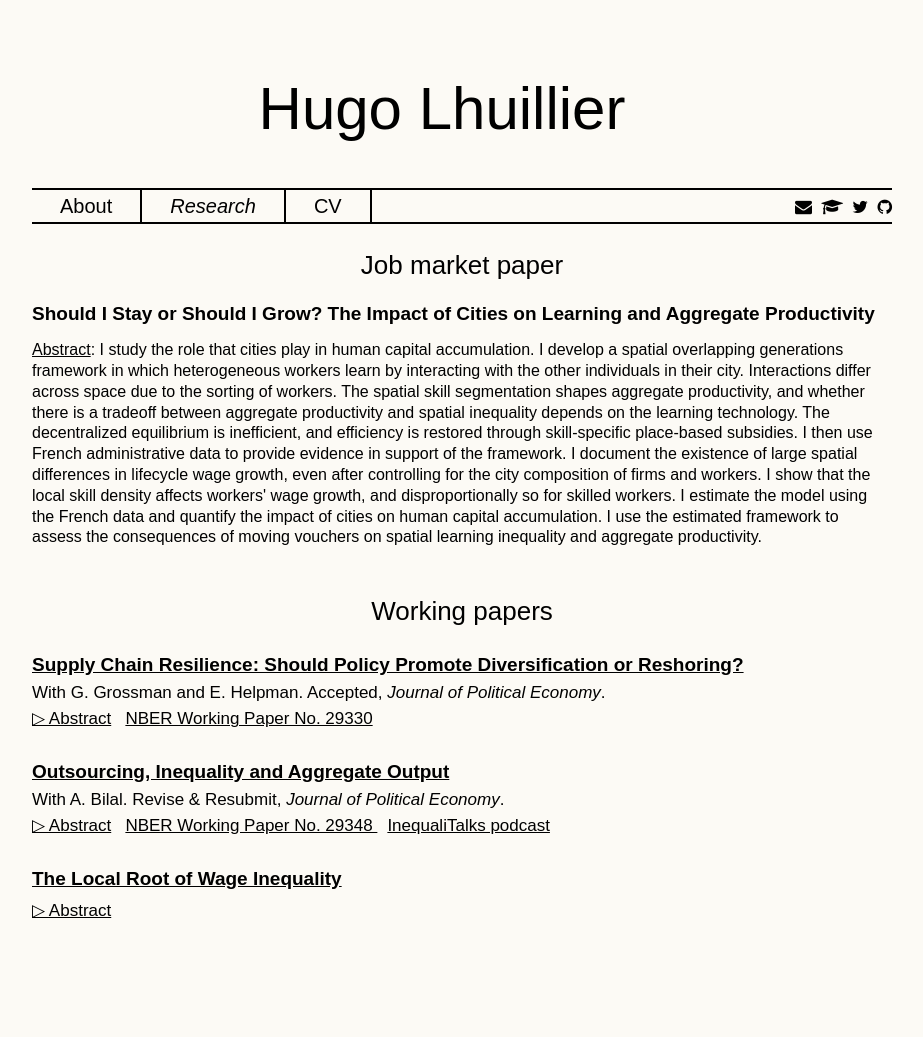
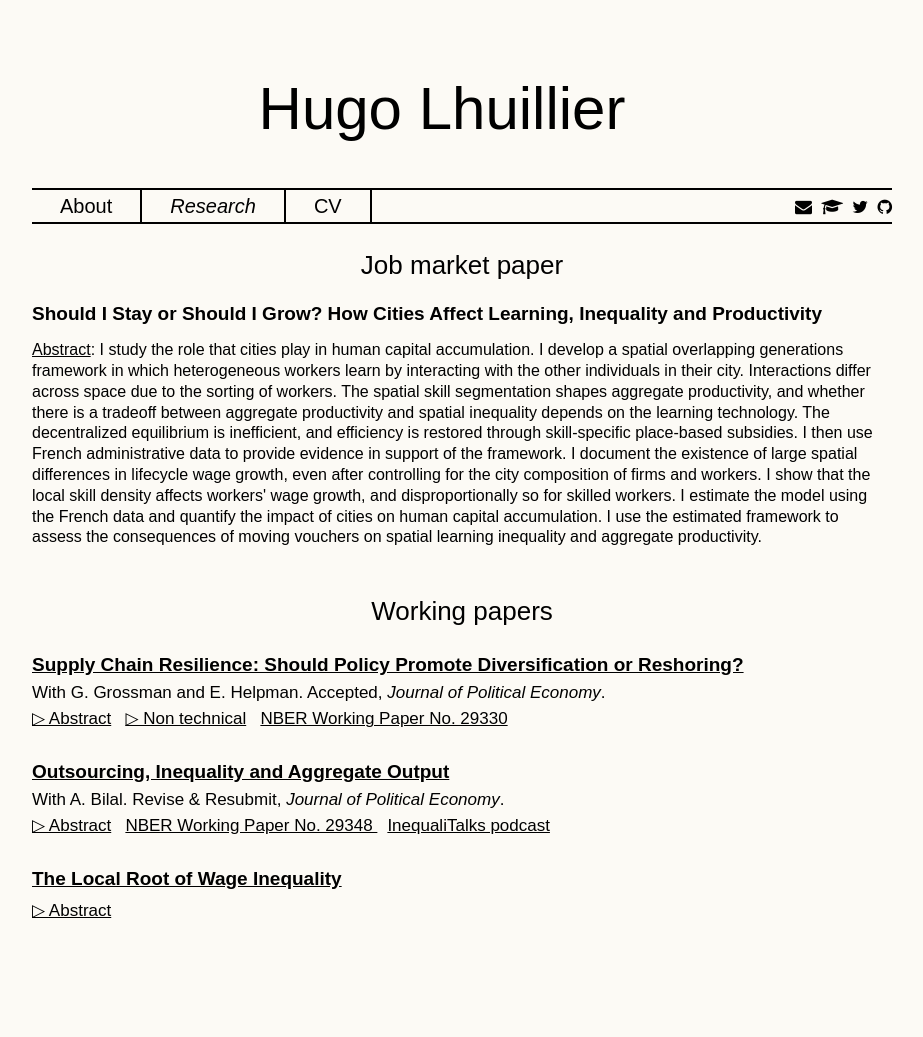
Before and after one commit to HugoLhuillier/hugolhuillier.github.io, a Jekyll site: the page built from research.html, in a window 1280 px wide. Shown: the whole page, without its empty margins (178-1101 px from the left). Built offline with Jekyll 4.4.1, drawn with Linux system fonts in a browser that asks for light colours; nearby versions of some CDN libraries; comment, search, counter and statistics services are not loaded.

Commit message:
:recycle: new title for JMP

```diff
--- a/research.html
+++ b/research.html
@@ -7,7 +7,7 @@ layout: default
 <!-- <br> -->
 <h2>  Job market paper  </h2>
 
-<h4>Should I Stay or Should I Grow? The Impact of Cities on Learning and Aggregate Productivity</h4></p>
+<h4>Should I Stay or Should I Grow? How Cities Affect Learning, Inequality and Productivity</h4></p>
 <!-- Individual Learning, Cities and Aggregate Growth -->
 
 <h6><u>Abstract</u>: I study the role that cities play in human capital accumulation. I develop a spatial overlapping generations framework in which heterogeneous workers learn by interacting with the other individuals in their city. Interactions differ across space due to the sorting of workers. The spatial skill segmentation shapes aggregate productivity, and whether there is a tradeoff between aggregate productivity and spatial inequality depends on the learning technology. The decentralized equilibrium is inefficient, and efficiency is restored through skill-specific place-based subsidies. I then use French administrative data to provide evidence in support of the framework. I document the existence of large spatial differences in lifecycle wage growth, even after controlling for the city composition of firms and workers. I show that the local skill density affects workers' wage growth, and disproportionally so for skilled workers. I estimate the model using the French data and quantify the impact of cities on human capital accumulation. I use the estimated framework to assess the consequences of moving vouchers on spatial learning inequality and aggregate productivity. </h6><br>
@@ -20,7 +20,9 @@ layout: default
 <h6 style="font-size: 17px">With G. Grossman and E. Helpman. Accepted, <i>Journal of Political Economy</i>.</h6>
 
 <ul class="no-bullets">
-    <li><span class="abstract-toggle" data-abstract-id="grossman2022supply">▷ Abstract</span> <a href="https://www.nber.org/papers/w29330" target="blank"> <span class="char3">NBER Working Paper No. 29330 </a></li>
+    <li><span class="abstract-toggle" data-abstract-id="grossman2022supply">▷ Abstract</span>
+        <span class="abstract-toggle" data-abstract-id="grossman2022supply-summary">▷ Non technical</span>
+        <a href="https://www.nber.org/papers/w29330" target="blank"> <span class="char3">NBER Working Paper No. 29330 </a></li>
 </ul>
 <div id="grossman2022supply" class="abstract" style="max-height: 0;">
     <h6>Little is known about optimal policy in the face of potential supply chain disruptions. Should
@@ -31,6 +33,10 @@ layout: default
     optimum. When the demand elasticity rises with price, private investments in resilience may be
     socially excessive and the social planner may wish to favor sourcing at home or abroad. </h6>
 </div>
+<!-- <div id="grossman2022supply-summary" class="abstract" style="max-height: 0;">
+    <h6>Here should be included a non-technical summary of the paper. </h6>
+</div> -->
+<!-- TODO if I have time before the JMP. -->
 
 <a href="./files/papers/bilal2022outsourcing.pdf" target="blank"> <span class="char2"> Outsourcing, Inequality and Aggregate Output</span></a><br>
 <h6 style="font-size: 17px">With A. Bilal. Revise & Resubmit, <i>Journal of Political Economy</i>.</h6>
```
